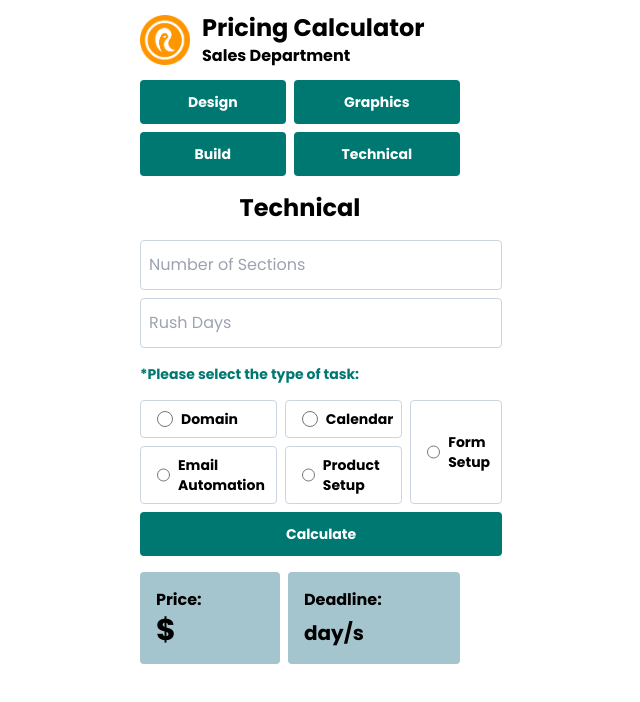
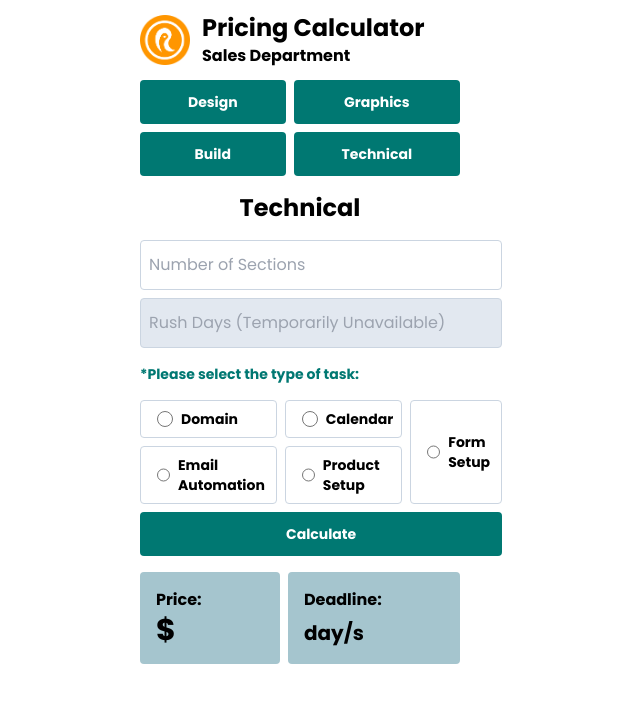
Before and after one commit to rockstarloren/sales-department, a React (Create React App) app: page /technical in a window 1280 px wide. Shown: the top 702 px of the page, without its empty margins (340-980 px from the left). Built offline with nearby package versions, Linux system fonts and the light colour scheme.

Commit message:
Disabled Rush Days Buttons

```diff
--- a/src/components/Graphics.js
+++ b/src/components/Graphics.js
@@ -97,8 +97,9 @@ function Graphics() {
             name="rushDays"
             onChange={handleInput}
             value={rushDays}
-            placeholder="Rush Days"
-            className="py-3 px-2 outline-none border border-slate-300 rounded w-full"
+            placeholder="Rush Days (Temporarily Unavailable)"
+            className="py-3 px-2 outline-none border border-slate-300 rounded w-full bg-slate-200"
+            disabled
           ></input>
         </div>
         <p className="my-2 text-sm text-[#007872] font-bold">
--- a/src/components/Technical.js
+++ b/src/components/Technical.js
@@ -105,8 +105,9 @@ function Technical() {
             name="rushDays"
             onChange={handleInput}
             value={rushDays}
-            placeholder="Rush Days"
-            className="py-3 px-2 outline-none border border-slate-300 rounded w-full"
+            placeholder="Rush Days (Temporarily Unavailable)"
+            className="py-3 px-2 outline-none border border-slate-300 rounded w-full bg-slate-200"
+            disabled
           ></input>
         </div>
         <p className="my-2 text-sm text-[#007872] font-bold">
```
Also changed, not shown: 7 other files (tests, documents, lock files or other folders).
